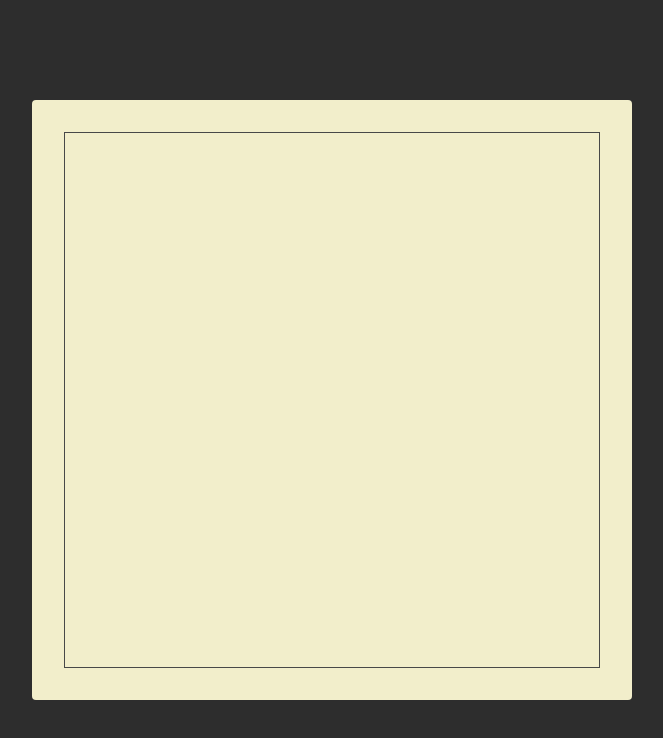
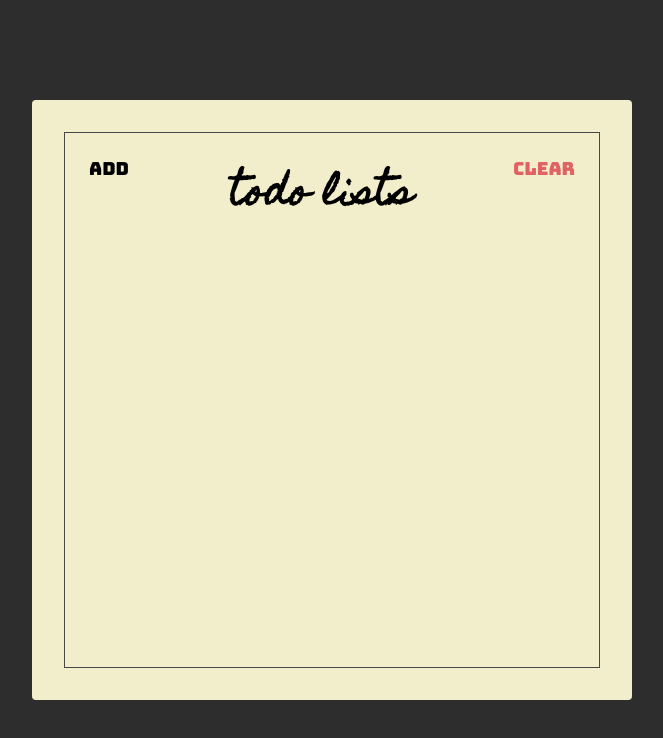
Before and after one commit to avivmachrus/react-todolist, a React (Create React App) app: page / in a window 1280 px wide. Shown: the top 738 px of the page, without its empty margins (308-971 px from the left). Built offline with nearby package versions, Linux system fonts and the light colour scheme.

Commit message:
create header section

```diff
--- a/src/App.css
+++ b/src/App.css
@@ -1,5 +1,13 @@
 * {
   box-sizing: border-box;
+}
+
+:root {
+  --main-red-color: #e06262;
+}
+
+.main-red-color {
+  color: var(--main-red-color);
 }
 
 html {
@@ -34,4 +42,28 @@
 .frame {
   border: 1px solid #484848;
   height: 100%;
+  display: flex;
+  flex-direction: column;
 }
+
+.header {
+  display: flex;
+  align-items: flex-start;
+}
+
+.header-title {
+  flex: 1;
+  text-align: center;
+  font-size: 3.6rem;
+  font-family: "Homemade Apple", sans-serif;
+  text-transform: lowercase;
+}
+
+.header-btn {
+  font-size: 1.8rem;
+  font-family: "Bungee", sans-serif;
+  padding: 24px;
+  background: unset;
+  border: unset;
+  outline: unset;
+}
--- a/src/App.js
+++ b/src/App.js
@@ -4,7 +4,13 @@
 function App() {
   return (
     <div className="container">
-      <div className="frame"></div>
+      <div className="frame">
+        <div className="header">
+          <button className="header-btn">Add</button>
+          <h1 className="header-title">Todo Lists</h1>
+          <button className="header-btn main-red-color">Clear</button>
+        </div>
+      </div>
     </div>
   );
 }
```
